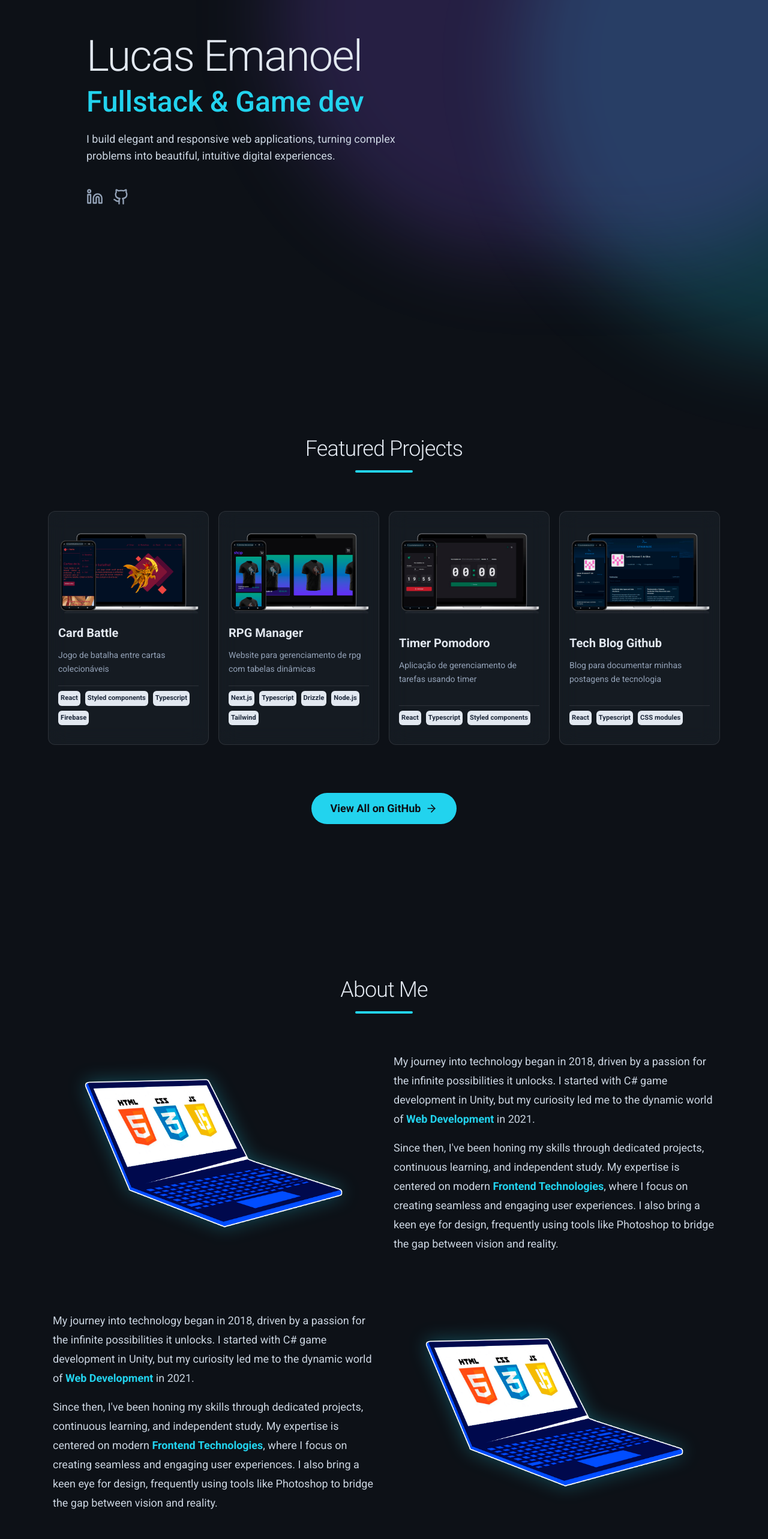
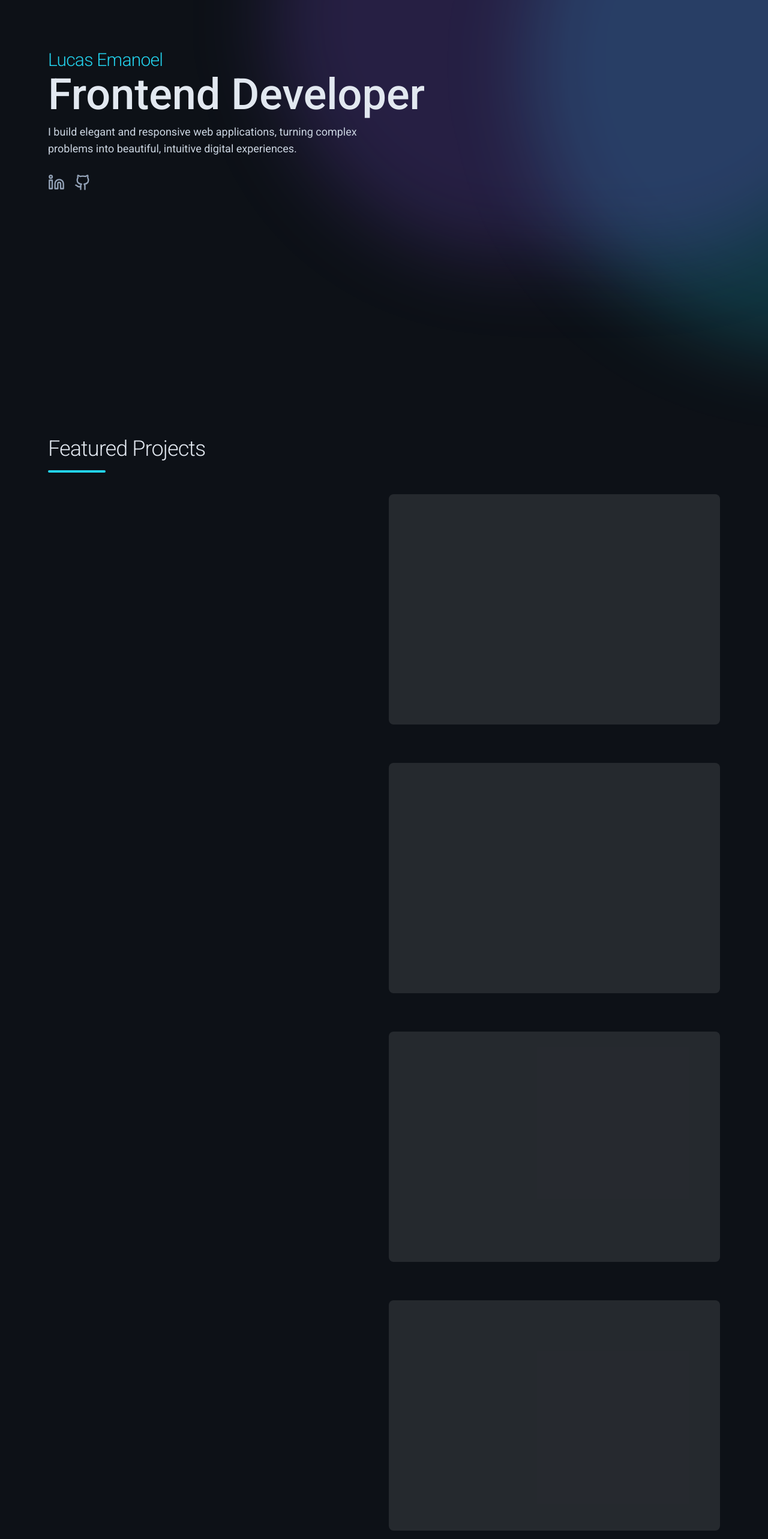
Before and after one commit to LucasFigueiredo504/Next-Frontend-Portifolio, a Next.js app: page / in a window 1280 px wide. Shown: the part 200-2766 px from the top of the page at 60% size. Built offline with nearby package versions, Linux system fonts and the light colour scheme.

Commit message:
feat: reworked-project-section,footer-and-hero

```diff
--- a/src/components/About.tsx
+++ b/src/components/About.tsx
@@ -3,6 +3,7 @@ import Image from "next/image";
 import LaptopImage from "../assets/laptop.png";
 import { useIsVisible } from "@/hook/useIsVisible";
 import { useRef } from "react";
+import picture from "../assets/picture.webp";
 
 export function About() {
   const sectionRef = useRef(null);
@@ -19,9 +20,9 @@ export function About() {
           isVisible ? "opacity-100" : "opacity-0"
         }`}
       >
-        <div className="text-center mb-16">
+        <div className="mb-16">
           <h2 className="text-4xl font-light tracking-tight">About Me</h2>
-          <div className="w-24 h-1 bg-accent mx-auto mt-4 rounded-full" />
+          <div className="w-24 h-1 bg-accent mt-4 rounded-full" />
         </div>
 
         <div className="flex flex-col gap-24">
@@ -34,11 +35,22 @@ export function About() {
           >
             {/* Left: Image */}
             <div className="flex-shrink-0">
-              <Image
-                src={LaptopImage}
-                alt="Laptop with code"
-                className="w-[350px] lg:w-[450px] h-auto mx-auto drop-shadow-[0_0_15px_rgba(34,211,238,0.3)]"
-              />
+              <div className="flex flex-col items-center gap-6 mt-10 md:mt-0">
+                <div className="overflow-hidden rounded-2xl">
+                  <Image
+                    src={picture || "/placeholder.svg"}
+                    alt="Lucas Emanoel"
+                    className="w-96 h-64 md:w-96 md:h-80  object-cover "
+                  />
+                </div>
+                {/* <a
+                  href="/files/curriculo.pdf"
+                  download
+                  className="text-lg font-semibold text-background bg-accent rounded-full py-3 px-10 transition-transform transform hover:scale-105 hover:bg-accent/90 focus:outline-none focus:ring-2 focus:ring-accent focus:ring-offset-2 focus:ring-offset-background"
+                >
+                  Download CV
+                </a> */}
+              </div>
             </div>
 
             {/* Right: Text Content */}
--- a/src/components/Contact.tsx
+++ b/src/components/Contact.tsx
@@ -69,33 +69,18 @@ export function Contact() {
   };
 
   return (
-    <div className="relative w-full bg-background">
-      <div className="absolute inset-0 -z-1">
-        <div className="absolute -bottom-20 right-1/2 w-[80vw] h-[90vh] -translate-x-1/2 -translate-y-1/2 rounded-full bg-accent/20 blur-3xl animate-aurora" />
-        <div className="absolute -bottom-20 right-1/2 w-[70vw] h-[80vh] -translate-x-1/3 -translate-y-2/3 rounded-full bg-secondary/20 blur-3xl animate-aurora [animation-delay:-15s]" />
-      </div>
+    <div className="relative w-full max-w-6xl">
       <div className="relative container mx-auto px-6 py-16 z-10">
         {/* Header */}
-        <div className="text-center mb-16">
+        <div className="mb-16">
           <h2 className="text-4xl font-light tracking-tight text-primary mb-4">
             Let's Work Together
           </h2>
-          <div className="w-24 h-1 bg-accent mx-auto mt-4 rounded-full" />
+          <div className="w-24 h-1 bg-accent mt-4 rounded-full" />
         </div>
 
         {/* Two Column Layout */}
         <div className="grid lg:grid-cols-2 gap-12 lg:gap-16 items-center">
-          {/* Right Column - Image */}
-          <div className="flex items-center justify-center lg:justify-end">
-            <div className="relative">
-              <Image
-                src={LaptopImage}
-                alt="Laptop workspace"
-                className="w-full max-w-md lg:max-w-lg h-auto object-cover rounded-2xl"
-              />
-            </div>
-          </div>
-
           {/* Left Column - Form */}
           <div className="w-full max-w-lg mx-auto lg:mx-0">
             {/* Success Notification */}
@@ -219,6 +204,17 @@ export function Contact() {
               </button>
             </div>
           </div>
+
+          {/* Right Column - Image */}
+          <div className="flex items-center justify-center lg:justify-end">
+            <div className="relative">
+              <Image
+                src={LaptopImage}
+                alt="Laptop workspace"
+                className="w-full max-w-md lg:max-w-lg h-auto object-cover rounded-2xl"
+              />
+            </div>
+          </div>
         </div>
       </div>
     </div>
--- a/src/components/Footer.tsx
+++ b/src/components/Footer.tsx
@@ -9,8 +9,8 @@ export function Footer() {
   };
 
   return (
-    <footer className="relative w-full border-t border-white/10 mt-20">
-      <div className="relative container mx-auto px-6 py-16 z-10">
+    <footer className="relative w-full border-t border-white/10 mt-20 max-w-6xl">
+      <div className="relative container mx-auto px-6 pt-16 pb-10 z-10">
         <div className="grid grid-cols-1 md:grid-cols-3 gap-12 mb-12">
           <div className="space-y-4">
             <h3 className="text-lg font-medium text-primary mb-6">Menu</h3>
@@ -88,8 +88,6 @@ export function Footer() {
           </div>
         </div>
 
-        <div className="w-full h-px bg-white/10 mb-8"></div>
-
         <div className="flex flex-col md:flex-row justify-between items-center gap-4">
           <div className="text-slate-400 text-sm">
             © {currentYear} Lucas Emanoel. All rights reserved.
--- a/src/components/Hero.tsx
+++ b/src/components/Hero.tsx
@@ -11,14 +11,14 @@ export function Hero() {
         <div className="absolute -top-10 left-1/2 w-[80vw] h-[100vh] -translate-x-1/3 -translate-y-2/3 rounded-full bg-secondary/20 blur-3xl animate-aurora [animation-delay:-15s]" />
       </div>
 
-      <div className="container mx-auto max-w-5xl z-10 flex flex-col-reverse md:flex-row gap-12 py-20 px-4">
+      <div className="container mx-auto max-w-6xl z-10 flex flex-col-reverse md:flex-row gap-12 py-20 px-4">
         {/* Left: Text Content */}
-        <div className="flex flex-col gap-4 text-center md:text-left md:items-start">
-          <h1 className="text-5xl md:text-7xl font-light tracking-tight">
+        <div className="flex flex-col gap-1 text-center md:text-left md:items-start">
+          <h1 className="text-5xl md:text-3xl font-light tracking-tight text-accent">
             Lucas Emanoel
           </h1>
-          <p className="text-2xl md:text-5xl font-medium text-accent">
-            Fullstack & Game dev
+          <p className="text-2xl md:text-7xl font-medium ">
+            Frontend Developer
           </p>
           <p className="max-w-xl text-lg text-slate-300 mt-2">
             I build elegant and responsive web applications, turning complex
--- a/src/components/Skills.tsx
+++ b/src/components/Skills.tsx
@@ -7,12 +7,18 @@ export function Skills() {
   const [hoveredSkill, setHoveredSkill] = useState<any>(null);
 
   return (
-    <section className="w-full py-24 md:py-32 text-white" id="skills">
+    <section className="relative w-full py-24 md:py-32 text-white" id="skills">
+      <div className="absolute inset-0 -z-1">
+        <div className="absolute -bottom-20 right-1/2 w-[80vw] h-[90vh] -translate-x-1/2 -translate-y-1/2 rounded-full bg-accent/20 blur-3xl animate-aurora" />
+        <div className="absolute -bottom-20 right-1/2 w-[70vw] h-[80vh] -translate-x-1/3 -translate-y-2/3 rounded-full bg-secondary/20 blur-3xl animate-aurora [animation-delay:-15s]" />
+      </div>
       <div className="container mx-auto max-w-6xl px-6">
         {/* Header */}
-        <div className="text-center mb-20">
-          <h2 className="text-4xl font-light tracking-tight mb-6">My Stack</h2>
-          <div className="w-24 h-1 bg-accent mx-auto rounded-full" />
+        <div className="mb-20">
+          <h2 className="text-4xl font-light tracking-tight mb-6">
+            Tech Stack
+          </h2>
+          <div className="w-24 h-1 bg-accent rounded-full" />
         </div>
 
         {/* Skills Grid */}
--- a/src/components/projects/Projects.tsx
+++ b/src/components/projects/Projects.tsx
@@ -6,15 +6,24 @@ export function Projects() {
   return (
     <section className="relative w-full py-24 md:py-32 " id="projects">
       <div className="container mx-auto max-w-6xl">
-        <div className="text-center mb-16">
-          <h2 className="text-4xl font-light tracking-tight text-primary">
-            Featured Projects
-          </h2>
-          <div className="w-24 h-1 bg-accent mx-auto mt-4 rounded-full" />
+        <div className="grid grid-cols-1 sm:grid-cols-2 mx-auto px-4 gap-4">
+          <div className="font-3xl">
+            <div className="mb-16 sticky top-10">
+              <h2 className="text-4xl font-light tracking-tight text-primary">
+                Featured Projects
+              </h2>
+              <div className="w-24 h-1 bg-accent mt-4 rounded-full" />
+            </div>
+          </div>
+          <div className="flex flex-col gap-16 mt-24">
+            <div className="w-full h-96 bg-white/10 rounded-lg"></div>
+            <div className="w-full h-96 bg-white/10 rounded-lg"></div>
+            <div className="w-full h-96 bg-white/10 rounded-lg"></div>
+            <div className="w-full h-96 bg-white/10 rounded-lg"></div>
+          </div>
         </div>
-
         {/* Project Grid */}
-        <div className="grid grid-cols-1 sm:grid-cols-2 md:grid-cols-3 lg:grid-cols-4 px-4 gap-4">
+        {/* <div className="grid grid-cols-1 sm:grid-cols-2 md:grid-cols-3 lg:grid-cols-4 px-4 gap-4">
           {projectList.map((project, i) => (
             <ProjectCard
               coverImage={project.image}
@@ -25,10 +34,10 @@ export function Projects() {
               key={i}
             />
           ))}
-        </div>
+        </div> */}
 
         {/* GitHub CTA Button */}
-        <div className="text-center mt-20">
+        {/* <div className="text-center mt-20">
           <a
             href="https://github.com/lucastheldl"
             target="_blank"
@@ -40,7 +49,7 @@ export function Projects() {
             View All on GitHub
             <ArrowRight size={20} />
           </a>
-        </div>
+        </div> */}
       </div>
     </section>
   );
```
